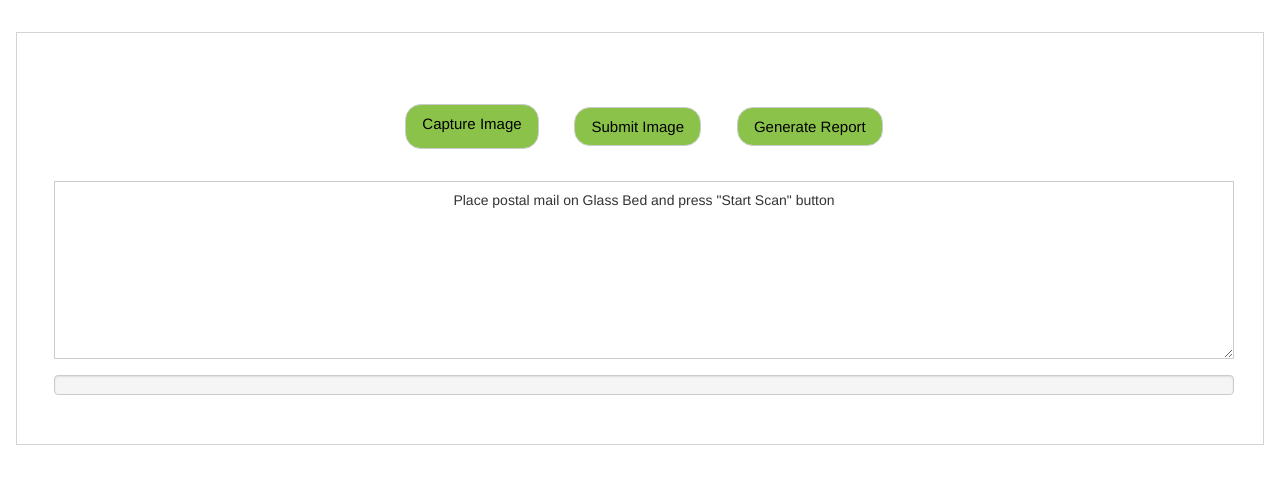
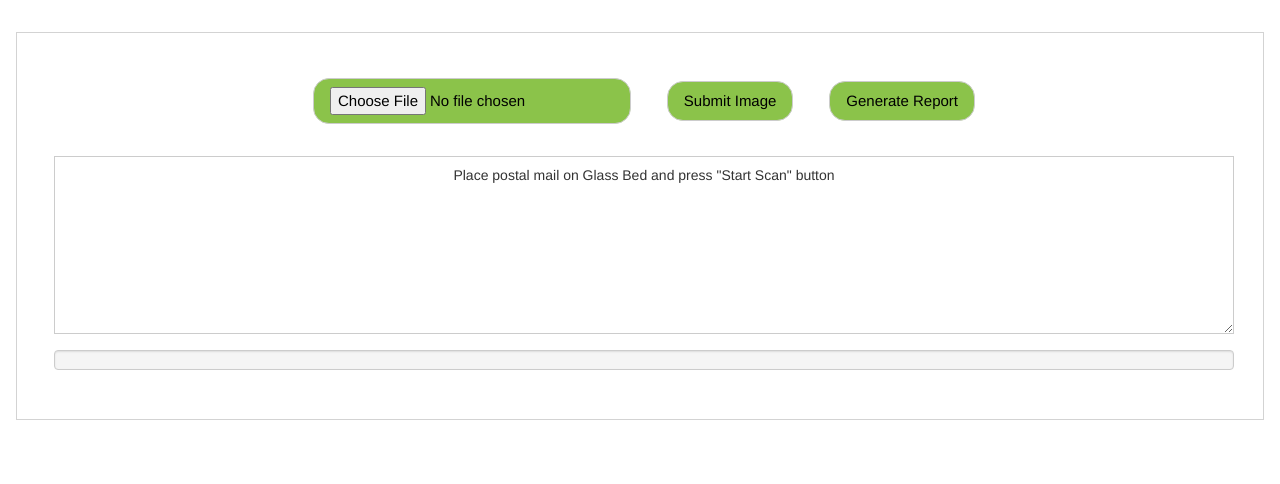
Before and after one commit to SecEveryday/FlaskApp, a Flask app: page / in a window 1280 px wide. Shown: the part 88-572 px from the top of the page. Run offline with Flask 2, Linux system fonts and the light colour scheme; some libraries are stand-ins or nearby versions.

Commit message:
App to APP remove 14

```diff
--- a/templates/new_test.html
+++ b/templates/new_test.html
@@ -65,10 +65,10 @@
 						<tr>
 							<td class="w3-center">
 								<div style="padding: 1px; margin: 20px; border: 1px; dashed #333333; border-radius: 1px;">
-                                <form method='POST' id ='contactForm1' enctype = "multipart/form-data" style="visibility:hidden;">
-     <input name="filename" id="AppToApp_startScan" type="file" accept="image/*" capture="environment" style="visibility:hidden;"/>
-     </form>
-									<button class="w3-section w3-button w3-border w3-medium w3-padding w3-center w3-margin w3-round-xlarge w3-light-green"><label for="AppToApp_startScan" >Capture Image</label></button>
+
+									<button class="w3-section w3-button w3-border w3-medium w3-padding w3-center w3-margin w3-round-xlarge w3-light-green"><form method='POST' id ='contactForm1' enctype = "multipart/form-data">
+     <input name="filename" id="AppToApp_startScan" type="file" accept="image/*" capture="environment"/>
+     </form></button>
                                     <button class="w3-section w3-button w3-border w3-medium w3-padding w3-center w3-margin w3-round-xlarge w3-light-green"  id="ApptoApp_submitScan" >Submit Image</button>
 									<button class="w3-section w3-button w3-border w3-medium w3-padding w3-center w3-margin w3-round-xlarge w3-light-green"  id="AppToApp_report" >Generate Report</button>
 									<textarea class="w3-section w3-input w3-border w3-padding w3-right w3-center w3-margin-left" id="retresponse" type="text" name="Message" rows="8" cols="40" readonly> Place postal mail on Glass Bed and press "Start Scan" button </textarea>
```
